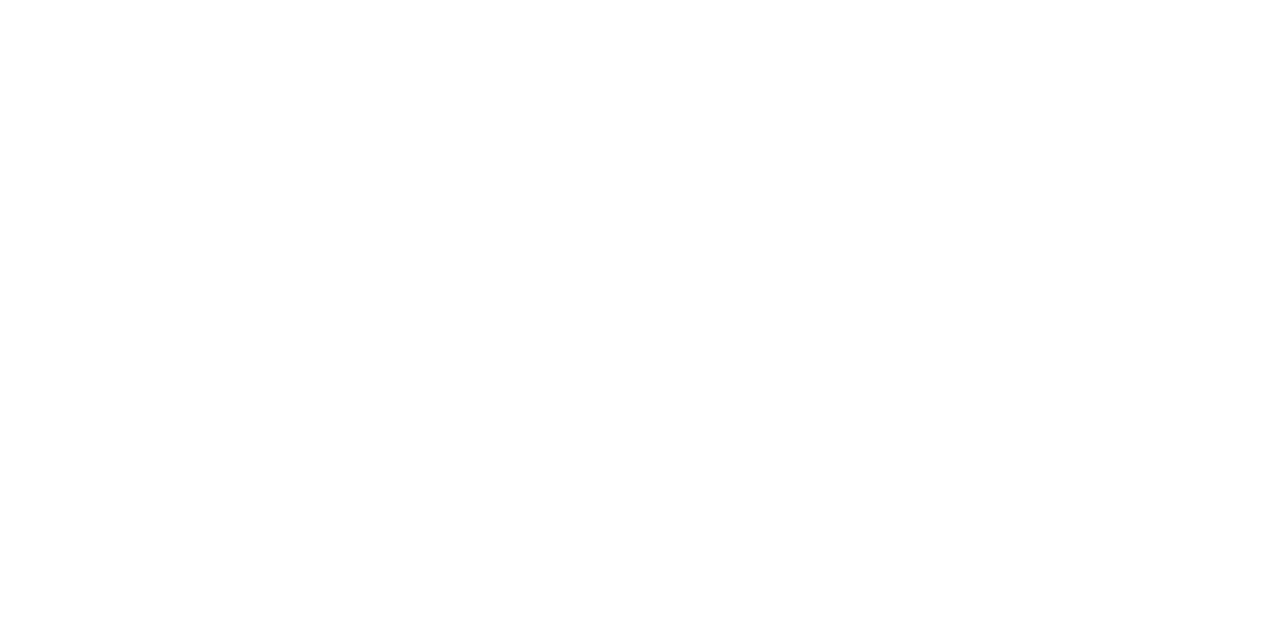
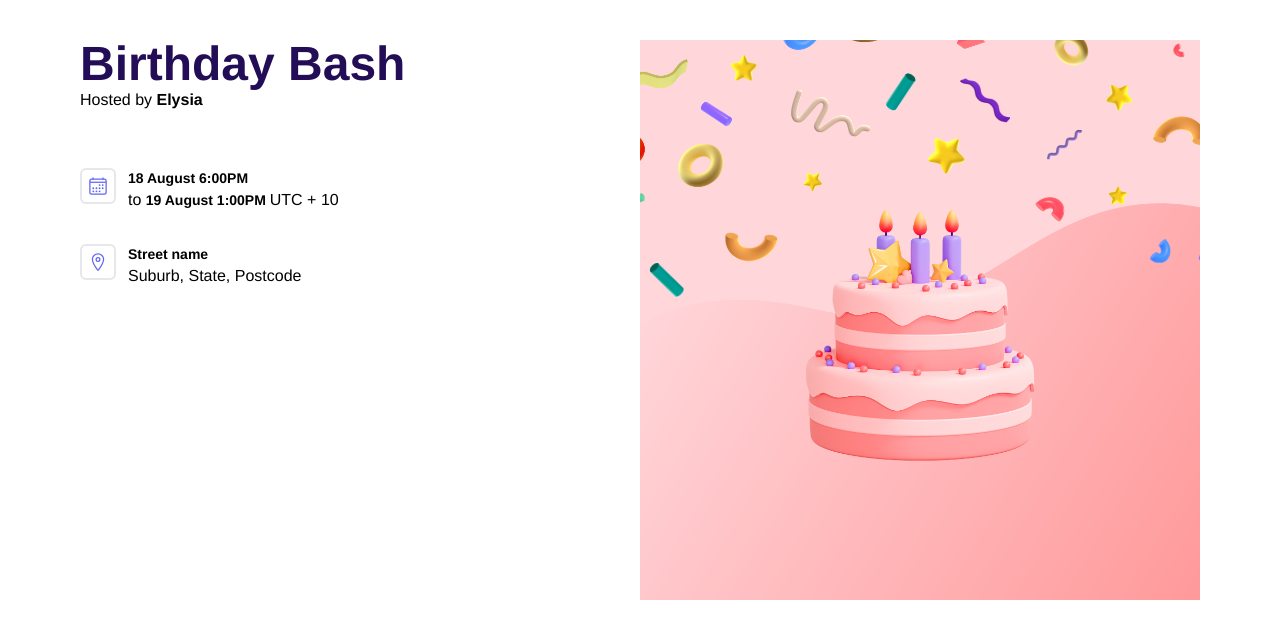
Before and after one commit to MajharolTanvir/envited-TA, a React (Create React App) app: page /event in a window 1280 px wide. Shown: the top 638 px of the page. Built offline with nearby package versions, Linux system fonts and the light colour scheme.

Commit message:
event data show complete

```diff
--- a/src/Components/ViewEvent/ViewEvent.js
+++ b/src/Components/ViewEvent/ViewEvent.js
@@ -1,11 +1,40 @@
-import React from 'react';
+import React from "react";
+import eventImage from "../../Utilities/Birthday-cake.png";
+import { IoCalendarOutline, IoLocationOutline } from "react-icons/io5";
 
 const ViewEvent = () => {
-    return (
-        <div>
-
+  return (
+    <div className="grid grid-cola-1 lg:grid-cols-2 justify-center">
+      <div className="order-2 lg:order-1 mt-10 lg:mt-0">
+        <div className="mb-10 lg:mb-14">
+          <h1 className="first-last text-3xl md:text-5xl">Birthday Bash</h1>
+          <h6>
+            Hosted by <span className="font-bold">Elysia</span>
+          </h6>
         </div>
-    );
+        <div className="flex gap-3 mb-8">
+          <IoCalendarOutline className="text-4xl bg-white border-2 p-1.5 text-indigo-500 rounded-md" />
+          <div>
+            <p className="font-bold text-sm">18 August 6:00PM</p>
+            <p>
+              to <span className="font-bold text-sm">19 August 1:00PM </span>{" "}
+              UTC + 10
+            </p>
+          </div>
+        </div>
+        <div className="flex gap-3">
+          <IoLocationOutline className="text-4xl bg-white border-2 p-1.5 text-indigo-500 rounded-md" />
+          <div>
+            <p className="font-bold text-sm">Street name</p>
+            <p>Suburb, State, Postcode</p>
+          </div>
+        </div>
+      </div>
+      <div className="order-1 lg:order-2">
+        <img src={eventImage} alt="" />
+      </div>
+    </div>
+  );
 };
 
 export default ViewEvent;
```
Also changed, not shown: src/Utilities/Birthday-cake.png (renamed from src/Utilities/Birthday cake.png).
